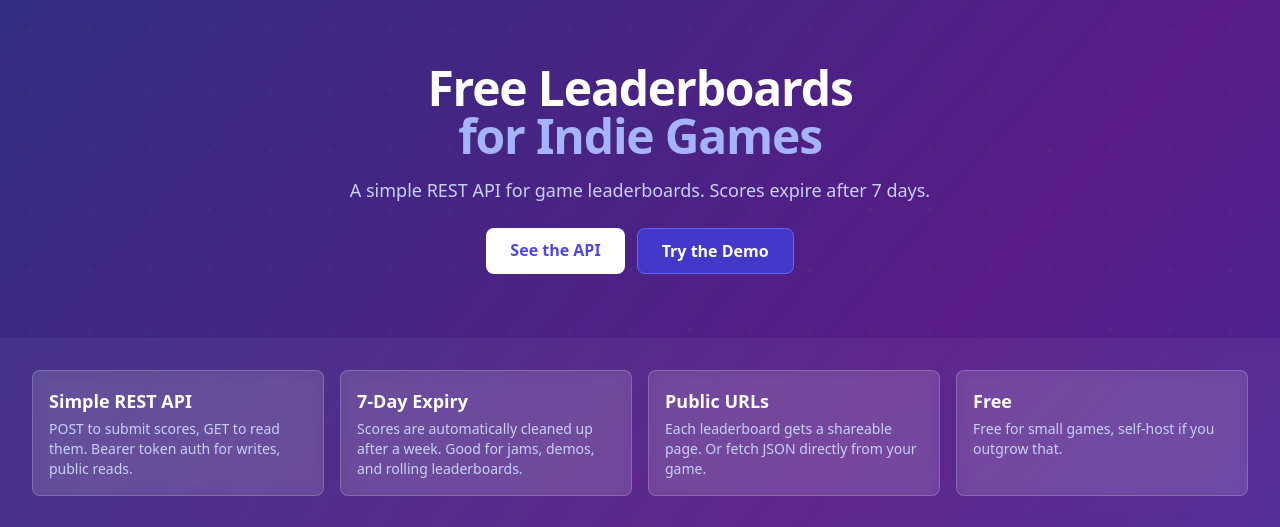
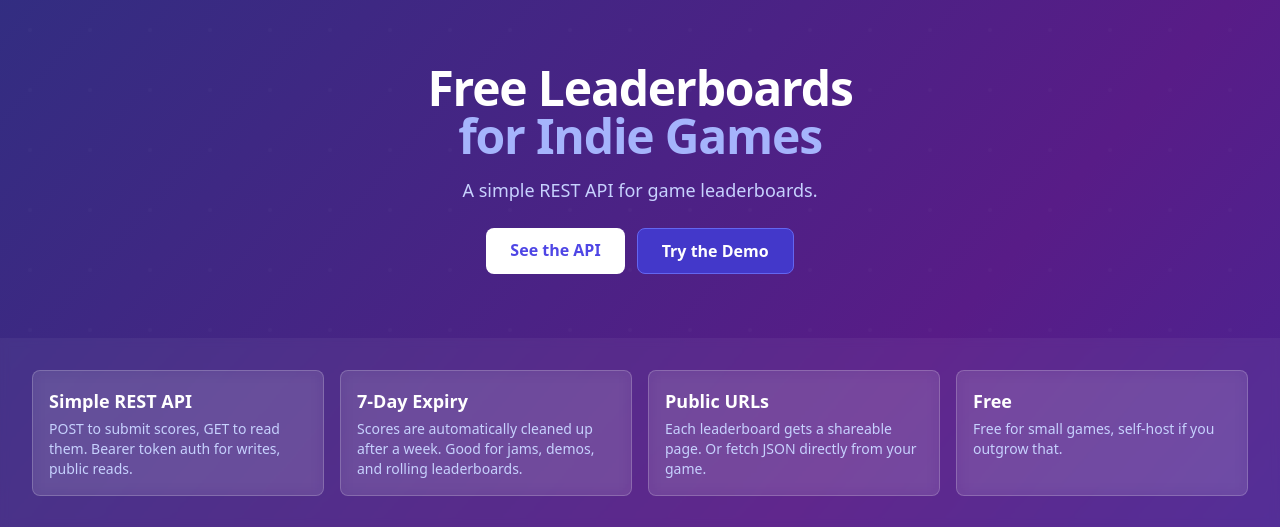
Before and after one commit to falldaysoft/scores, a Django app: page / in a window 1280 px wide. Shown: the part 56-583 px from the top of the page. Run offline with Django 5.2, Linux system fonts and the light colour scheme; some libraries are stand-ins or nearby versions.

Commit message:
Remove 7 day expiry from the top section

```diff
--- a/templates/home.html
+++ b/templates/home.html
@@ -33,7 +33,7 @@
                     <span class="block text-indigo-300">for Indie Games</span>
                 </h1>
                 <p class="mt-4 text-lg text-indigo-200 max-w-2xl mx-auto">
-                    A simple REST API for game leaderboards. Scores expire after 7 days.
+                    A simple REST API for game leaderboards.
                 </p>
                 <div class="mt-6 flex justify-center gap-3">
                     <a href="#how-it-works" class="bg-white text-indigo-600 hover:bg-indigo-50 px-6 py-2.5 rounded-lg font-semibold transition-colors">
```
